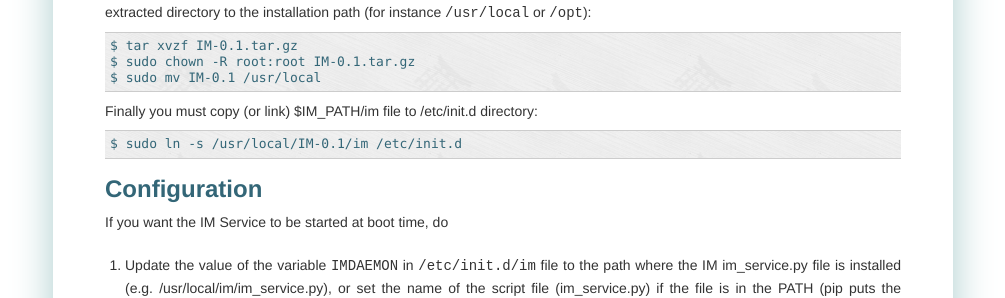
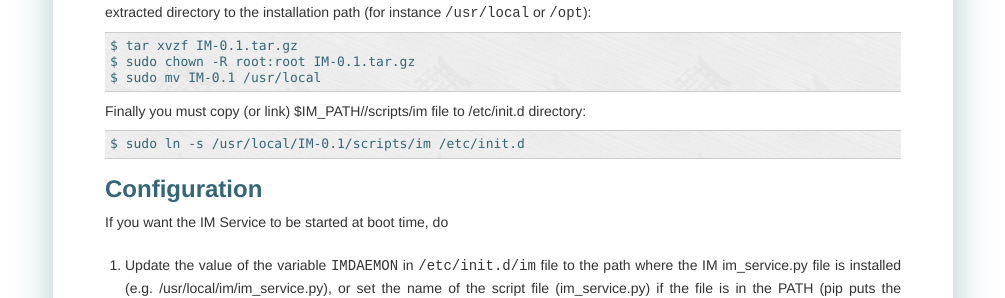
Before and after one commit to grycap/im, a Sphinx documentation site: the page built from doc/source/manual.rst, in a window 1280 px wide and 900 px high, scrolled down 1509 px. Shown: the part 157-455 px from the top of the window, without its empty margins (137-1142 px from the left). Built offline with Sphinx 7.4.7, drawn with Linux system fonts in a browser that asks for light colours.

Commit message:
move the init.d script file to a directory

```diff
--- a/doc/source/manual.rst
+++ b/doc/source/manual.rst
@@ -83,9 +83,9 @@ content and move the extracted directory to the installation path (for instance
    $ sudo chown -R root:root IM-0.1.tar.gz
    $ sudo mv IM-0.1 /usr/local
 
-Finally you must copy (or link) $IM_PATH/im file to /etc/init.d directory::
+Finally you must copy (or link) $IM_PATH//scripts/im file to /etc/init.d directory::
 
-   $ sudo ln -s /usr/local/IM-0.1/im /etc/init.d
+   $ sudo ln -s /usr/local/IM-0.1/scripts/im /etc/init.d
 
 Configuration
 -------------
--- a/setup.py
+++ b/setup.py
@@ -25,7 +25,7 @@ install_path = '/usr/share/im'
 datafiles = [(os.path.join(install_path, root), [os.path.join(root, f) for f in files])
     for root, dirs, files in os.walk("contextualization")]
 # Add other special files
-datafiles.append(('/etc/init.d', ['im.init.d']))
+datafiles.append(('/etc/init.d', ['scripts/im']))
 datafiles.append(('/etc/im', ['etc/im.cfg']))
 
 setup(  name="IM", version=version,
```
Also changed, not shown: README.md (+5 -5 lines), 4 other files.
